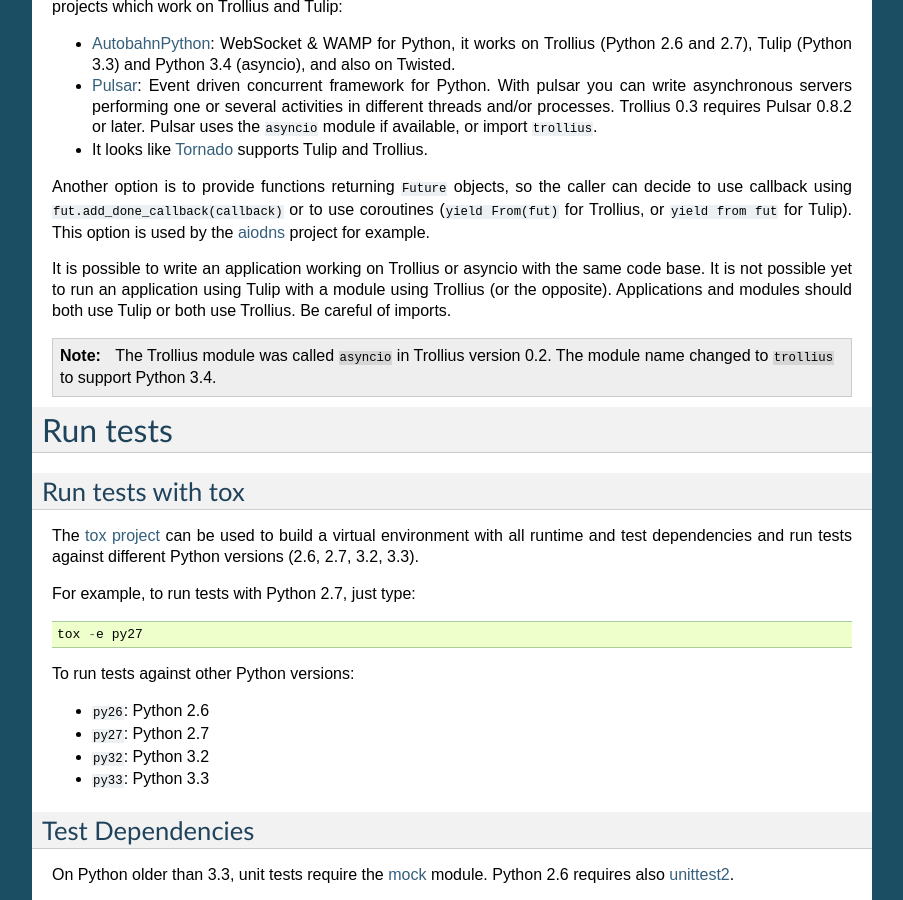
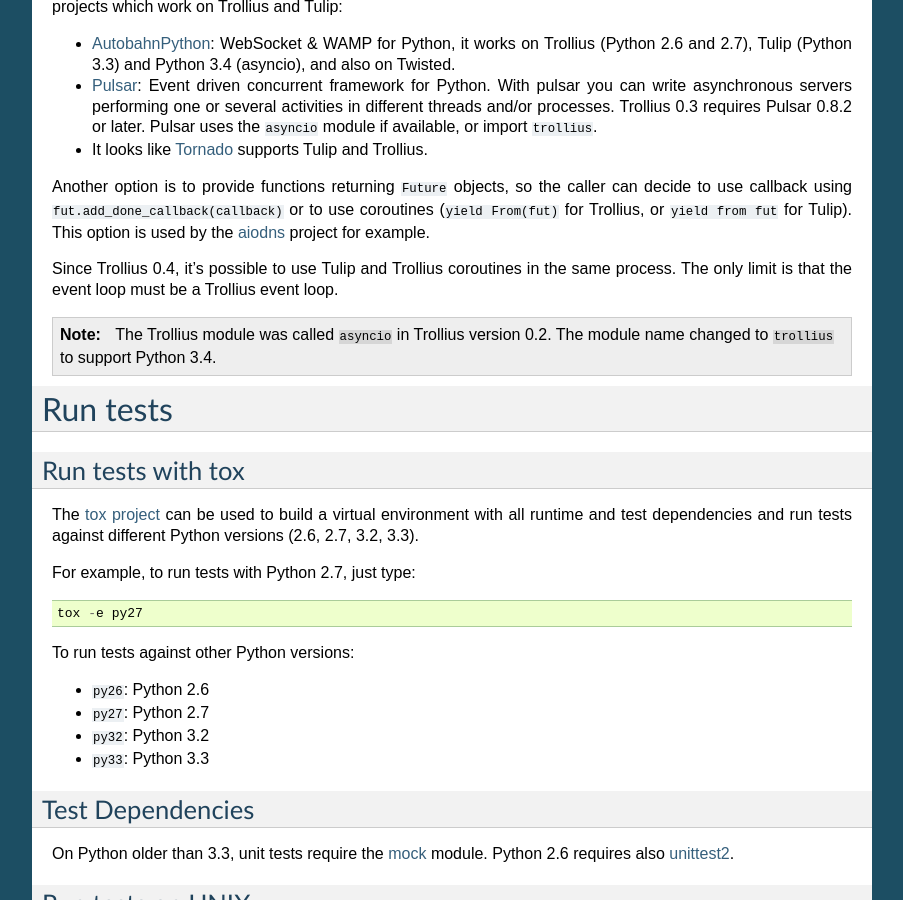
Before and after one commit to openstack-archive/deb-python-trollius, a Sphinx documentation site: the page built from doc/index.rst, in a window 1280 px wide and 900 px high, scrolled down 4356 px. Shown: the whole window, without its empty margins (198-1101 px from the left). Built offline with Sphinx 7.4.7, drawn with Linux system fonts in a browser that asks for light colours.

Commit message:
Trollius 0.4 supports asyncio coroutines

```diff
--- a/doc/index.rst
+++ b/doc/index.rst
@@ -297,10 +297,9 @@ to use coroutines (``yield From(fut)`` for Trollius, or ``yield from fut`` for
 Tulip). This option is used by the `aiodns <https://github.com/saghul/aiodns>`_
 project for example.
 
-It is possible to write an application working on Trollius or asyncio with the
-same code base. It is not possible yet to run an application using Tulip
-with a module using Trollius (or the opposite). Applications and modules
-should both use Tulip or both use Trollius. Be careful of imports.
+Since Trollius 0.4, it's possible to use Tulip and Trollius coroutines in the
+same process. The only limit is that the event loop must be a Trollius event
+loop.
 
 .. note::
 
```
